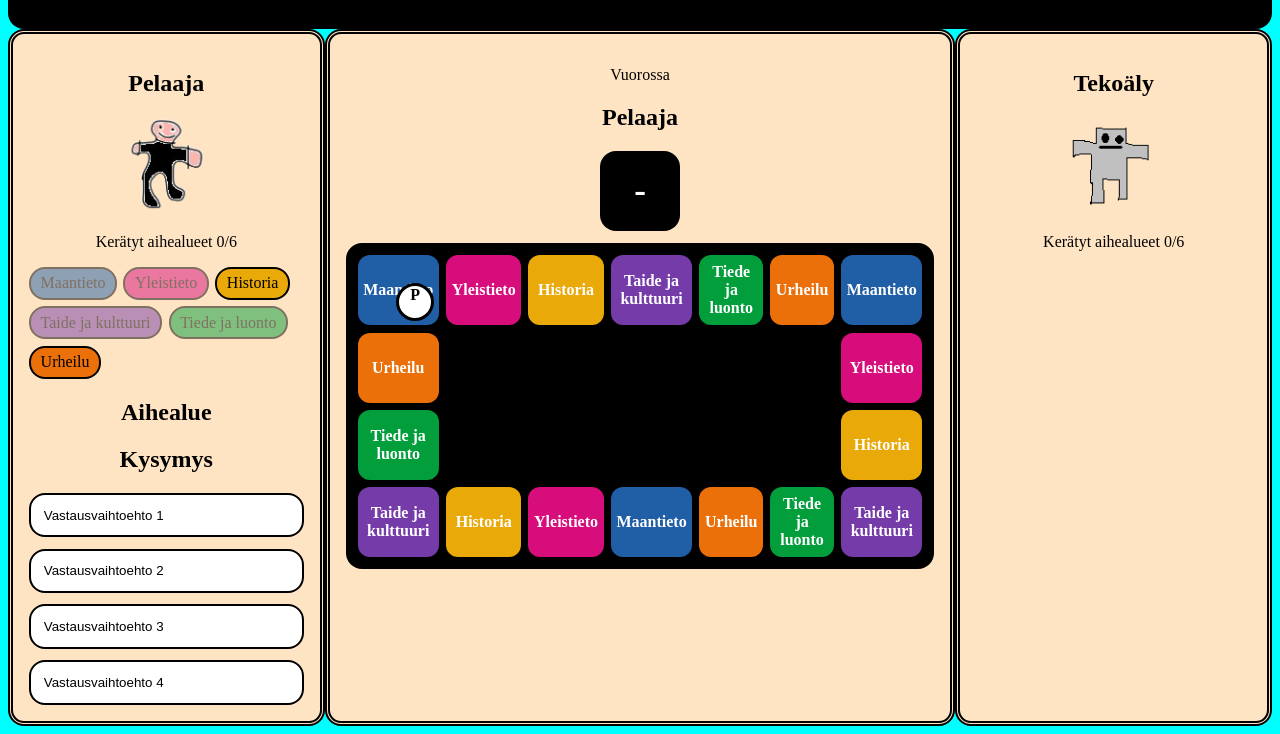
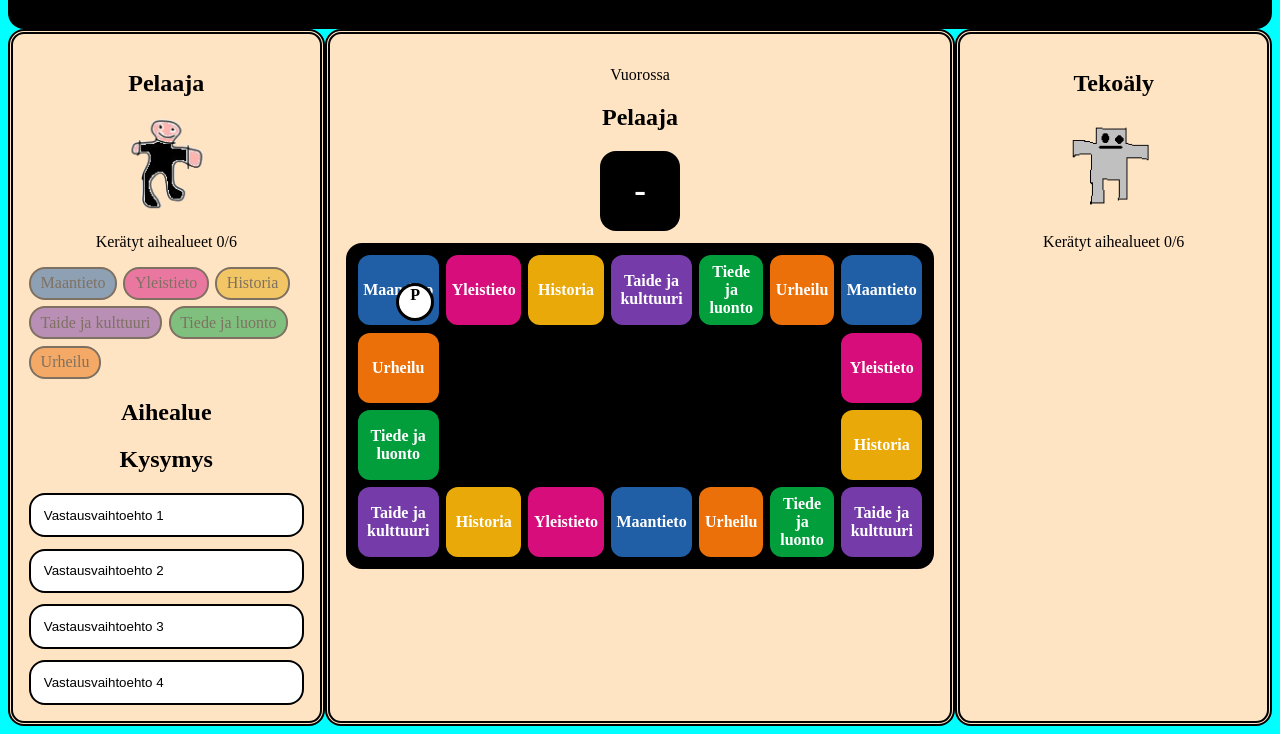
Before and after one commit to ltulijoki/kodarit-s26-tietovisa, a plain HTML site: page index.html in a window 1280 px wide. Shown: the part 125-859 px from the top of the page. Drawn offline with Linux system fonts and the light colour scheme.

Commit message:
kerätyt aihealueet javascriptilla

```diff
--- a/game.js
+++ b/game.js
@@ -1,6 +1,7 @@
 const BOARD_SIZE = 18
 const boardElement = document.getElementById('board')
 const diceElement = document.getElementById('dice')
+const playerCategories = document.getElementById('player-categories')
 
 const CATEGORIES = [
   { id: 'maantieto', name: 'Maantieto' },
@@ -67,13 +68,24 @@ const movePlayer = steps => {
   const player = gameState.player
   player.position = (player.position + steps) % BOARD_SIZE
   updateTokens()
+  const category = getCategoryAtPosition(player.position)
 }
 
-const getCategoryAtPosition = position => {
+const getCategoryAtPosition = position => CATEGORIES[position % CATEGORIES.length]
 
+const updatePlayerCard = () => {
+  playerCategories.innerHTML = ''
+  CATEGORIES.forEach(category => {
+    const chip = document.createElement('span')
+    chip.className = 'category-chip'
+    chip.dataset.category = category.id
+    chip.textContent = category.name
+    playerCategories.append(chip)
+  })
 }
 
 dice.addEventListener("click", rollDice)
 
 createBoard()
 updateTokens()
+updatePlayerCard()
--- a/index.html
+++ b/index.html
@@ -17,14 +17,7 @@
                 <h2>Pelaaja</h2>
                 <img class="player-image" src="pelaaja.png">
                 <p>Kerätyt aihealueet 0/6</p>
-                <div class="category-collection">
-                    <span class="category-chip" data-category="maantieto">Maantieto</span>
-                    <span class="category-chip" data-category="yleistieto">Yleistieto</span>
-                    <span class="category-chip collected" data-category="historia">Historia</span>
-                    <span class="category-chip" data-category="taide ja kulttuuri">Taide ja kulttuuri</span>
-                    <span class="category-chip" data-category="tiede">Tiede ja luonto</span>
-                    <span class="category-chip collected" data-category="urheilu">Urheilu</span>
-                </div>
+                <div id="player-categories" class="category-collection"></div>
                 <section class="question-panel">
                     <h2>Aihealue</h2>
                     <h2>Kysymys</h2>
```
